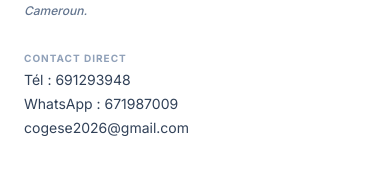
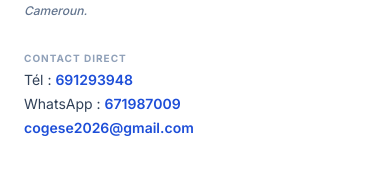
Before and after one commit to eagletech526-creator/cogess-sarl, a React (Vite) app: page /contact in a window 390 px wide. Shown: the part 628-816 px from the top of the page. Built offline with nearby package versions, Linux system fonts and the light colour scheme; no server answers.

Commit message:
whatsapp, phone and email links

```diff
--- a/src/pages/Contact.tsx
+++ b/src/pages/Contact.tsx
@@ -3,6 +3,10 @@ import { motion } from "motion/react";
 import { useUser } from "@clerk/clerk-react";
 
 export const Contact = () => {
+  const phoneNumber = "691293948";
+  const whatsappNumber = "671987009";
+  const emailAddress = "cogese2026@gmail.com";
+  const countryCode = "237";
   const { isSignedIn, user } = useUser();
   const [formData, setFormData] = useState({
     name: user?.fullName || "",
@@ -73,9 +77,34 @@ export const Contact = () => {
               </div>
               <div className="space-y-1">
                 <p className="text-[10px] uppercase font-bold text-slate-400 tracking-widest">Contact Direct</p>
-                <p className="text-sm text-slate-700">Tél : 691293948</p>
-                <p className="text-sm text-slate-700">WhatsApp : 671987009</p>
-                <p className="text-sm text-slate-700">cogese2026@gmail.com</p>
+                <p className="text-sm text-slate-700">
+                  Tél :{" "}
+                  <a
+                    href={`tel:+${countryCode}${phoneNumber}`}
+                    className="font-semibold text-primary-700 transition hover:text-primary-800"
+                  >
+                    {phoneNumber}
+                  </a>
+                </p>
+                <p className="text-sm text-slate-700">
+                  WhatsApp :{" "}
+                  <a
+                    href={`https://wa.me/${countryCode}${whatsappNumber}`}
+                    target="_blank"
+                    rel="noreferrer"
+                    className="font-semibold text-primary-700 transition hover:text-primary-800"
+                  >
+                    {whatsappNumber}
+                  </a>
+                </p>
+                <p className="text-sm text-slate-700">
+                  <a
+                    href={`mailto:${emailAddress}`}
+                    className="font-semibold text-primary-700 transition hover:text-primary-800"
+                  >
+                    {emailAddress}
+                  </a>
+                </p>
               </div>
             </div>
           </div>
--- a/src/pages/Home.tsx
+++ b/src/pages/Home.tsx
@@ -6,6 +6,9 @@ import { useSiteContent } from "../cms.js";
 export const Home = () => {
   const { content, services, media } = useSiteContent();
   const heroBackground = media.find((item) => item.id === "hero-real-estate")?.image || "/welcome image.jpg";
+  const phoneNumber = "691293948";
+  const whatsappNumber = "671987009";
+  const countryCode = "237";
 
   return (
     <div className="bg-slate-50">
@@ -228,8 +231,25 @@ export const Home = () => {
                 <PhoneCall size={22} />
               </div>
               <p className="text-sm font-bold text-white/60">Contact direct</p>
-              <p className="mt-2 text-2xl font-extrabold">691293948</p>
-              <p className="mt-1 text-sm font-semibold text-white/60">WhatsApp : 671987009</p>
+              <p className="mt-2 text-2xl font-extrabold">
+                <a
+                  href={`tel:+${countryCode}${phoneNumber}`}
+                  className="transition hover:text-white/80"
+                >
+                  {phoneNumber}
+                </a>
+              </p>
+              <p className="mt-1 text-sm font-semibold text-white/60">
+                WhatsApp :{" "}
+                <a
+                  href={`https://wa.me/${countryCode}${whatsappNumber}`}
+                  target="_blank"
+                  rel="noreferrer"
+                  className="transition hover:text-white"
+                >
+                  {whatsappNumber}
+                </a>
+              </p>
               <Link
                 to="/contact"
                 className="mt-8 inline-flex w-full items-center justify-center gap-2 rounded-lg bg-white px-6 py-3 text-xs font-extrabold uppercase tracking-[0.18em] text-slate-950 transition hover:bg-slate-100"
```
